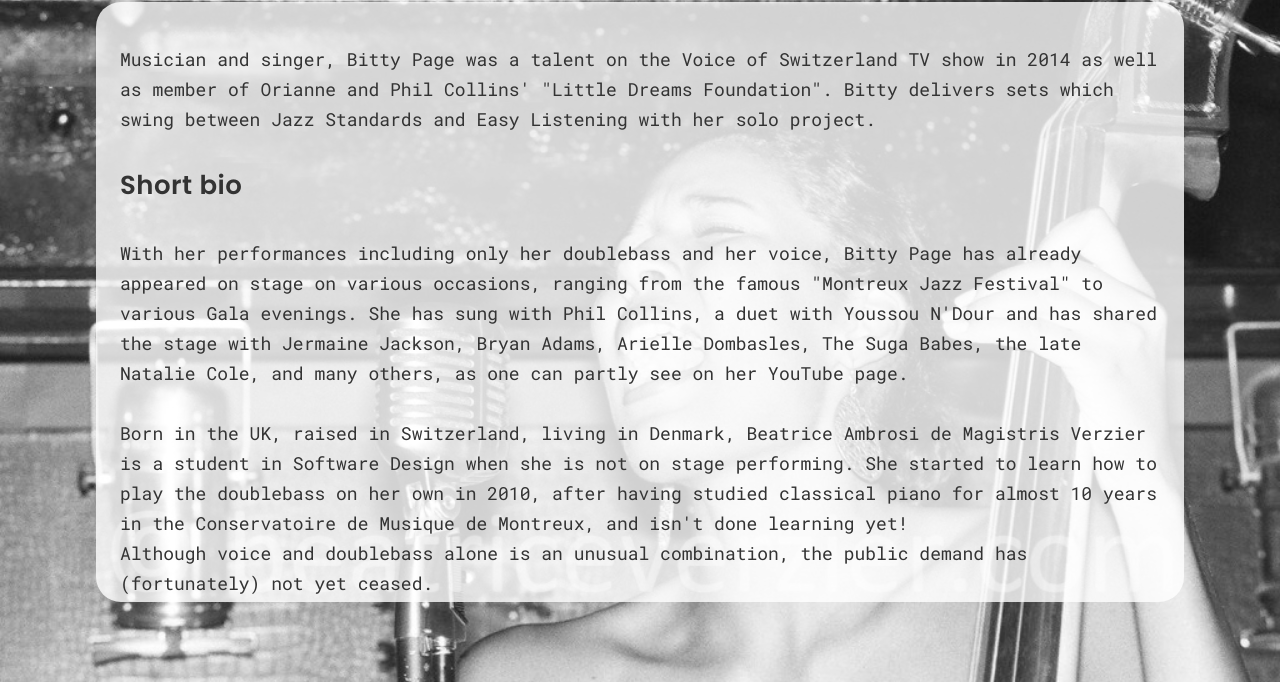
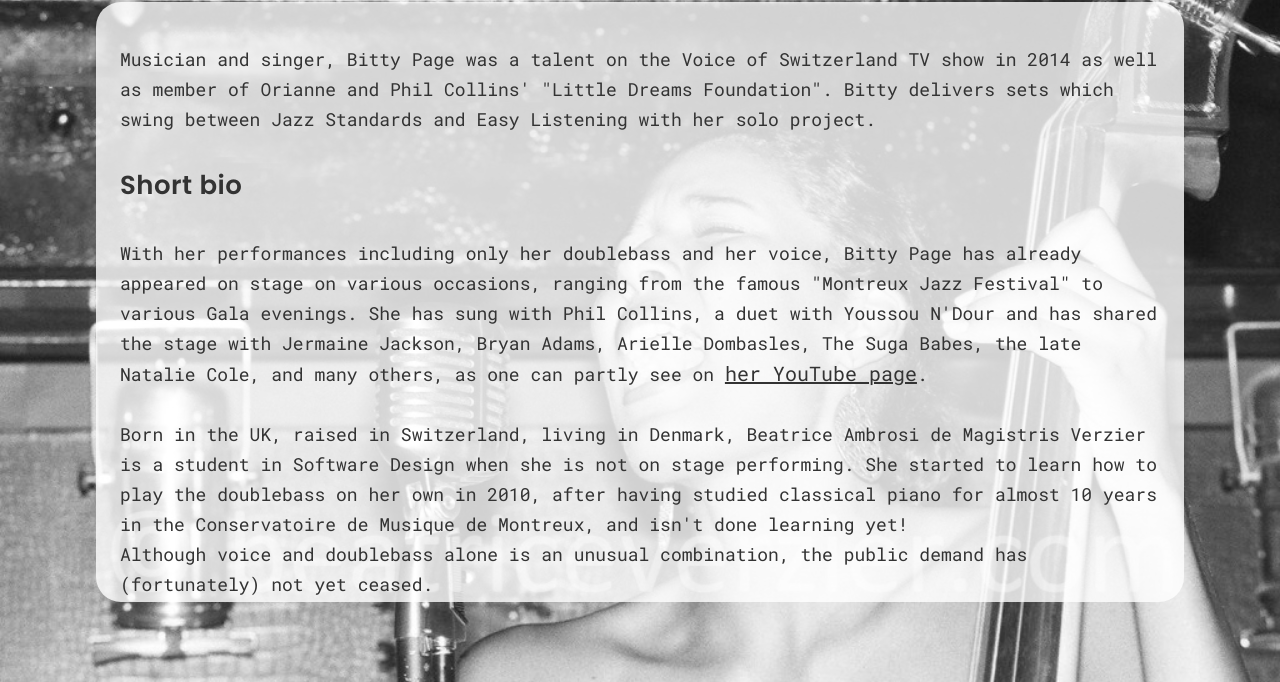
Before and after one commit to beamb/beamb.github.io, a plain HTML site: page read.html in a window 1280 px wide. Shown: the part 118-800 px from the top of the page. Drawn offline with Linux system fonts and the light colour scheme; a web font is replaced by a local one.

Commit message:
Update read.html

```diff
--- a/read.html
+++ b/read.html
@@ -85,7 +85,7 @@
             various Gala evenings. She has sung with Phil Collins, a duet with
             Youssou N&apos;Dour and has shared the stage with Jermaine Jackson,
             Bryan Adams, Arielle Dombasles, The Suga Babes, the late Natalie
-            Cole, and many others, as one can partly see on her YouTube page.<br /><br />
+            Cole, and many others, as one can partly see on <a href="https://www.youtube.com/user/BittyPage" target="_blank">her YouTube page</a>.<br /><br />
             Born in the UK, raised in Switzerland, living in Denmark, Beatrice
             Ambrosi de Magistris Verzier is a student in Software Design when
             she is not on stage performing. She started to learn how to play the
```
